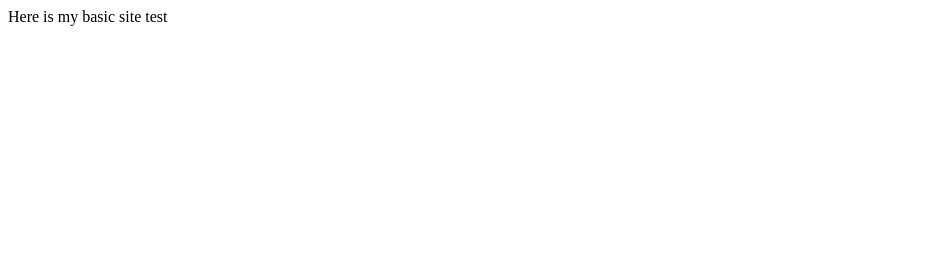
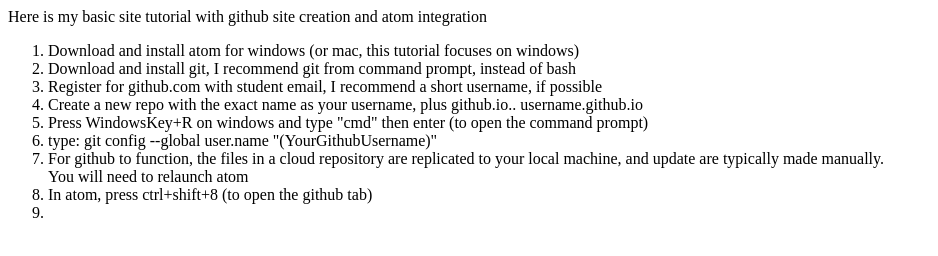
Before and after one commit to DanMcgraw/DanMcgraw.github.io, a plain HTML site: page index.html in a window 1280 px wide. Shown: the whole page, without its empty margins (0-938 px from the left). Drawn offline with Linux system fonts and the light colour scheme.

Commit message:
updated tutorial

```diff
--- a/index.html
+++ b/index.html
@@ -3,6 +3,31 @@
   <title>My Class Project</title>
 </head>
 <body>
-  Here is my basic site test
+  Here is my basic site tutorial with github site creation and atom integration
+  <ol>
+    <li>Download and install atom for windows (or mac, this tutorial focuses on windows)</li>
+    <li>Download and install git, I recommend git from command prompt, instead of bash</li>
+    <li>Register for github.com with student email, I recommend a short username, if possible</li>
+    <li>
+      Create a new repo with the exact name as your username, plus github.io.. username.github.io
+    </li>
+    <li>
+      Press WindowsKey+R on windows and type "cmd" then enter (to open the command prompt)
+    </li>
+    <li>
+      type: git config --global user.name "(YourGithubUsername)"
+    </li>
+    <li>
+      For github to function, the files in a cloud repository are replicated to your local machine, and update are typically made manually.
+      <br />You will need to relaunch atom
+    </li>
+    <li>
+      In atom, press ctrl+shift+8 (to open the github tab)
+    </li>
+    <li>
+
+    </li>
+  </ol>
 </body>
+
 </html>
```
